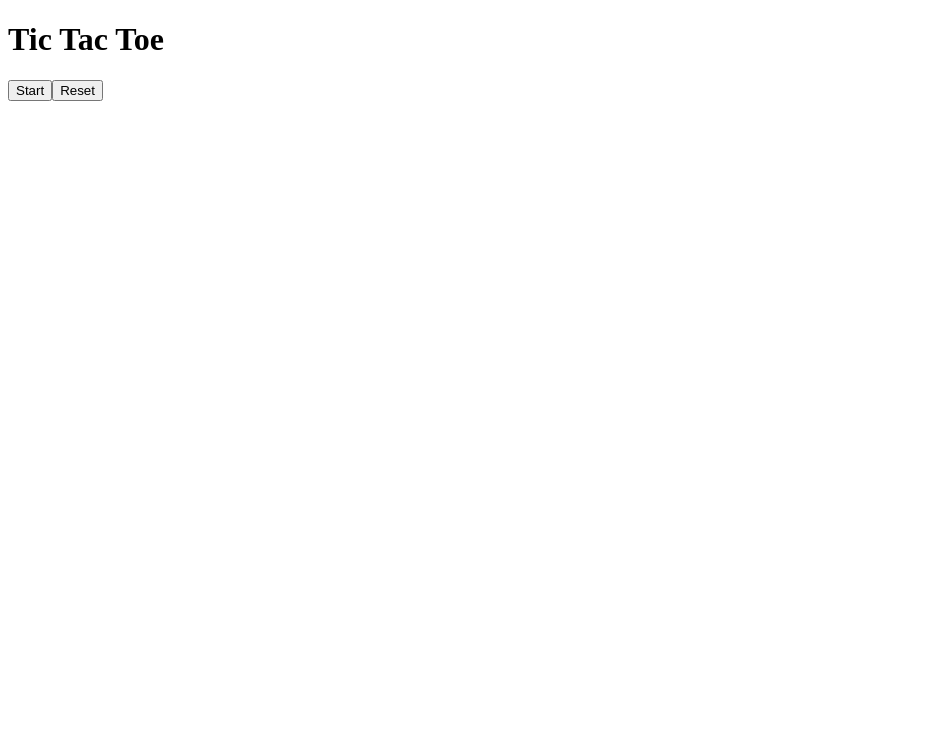
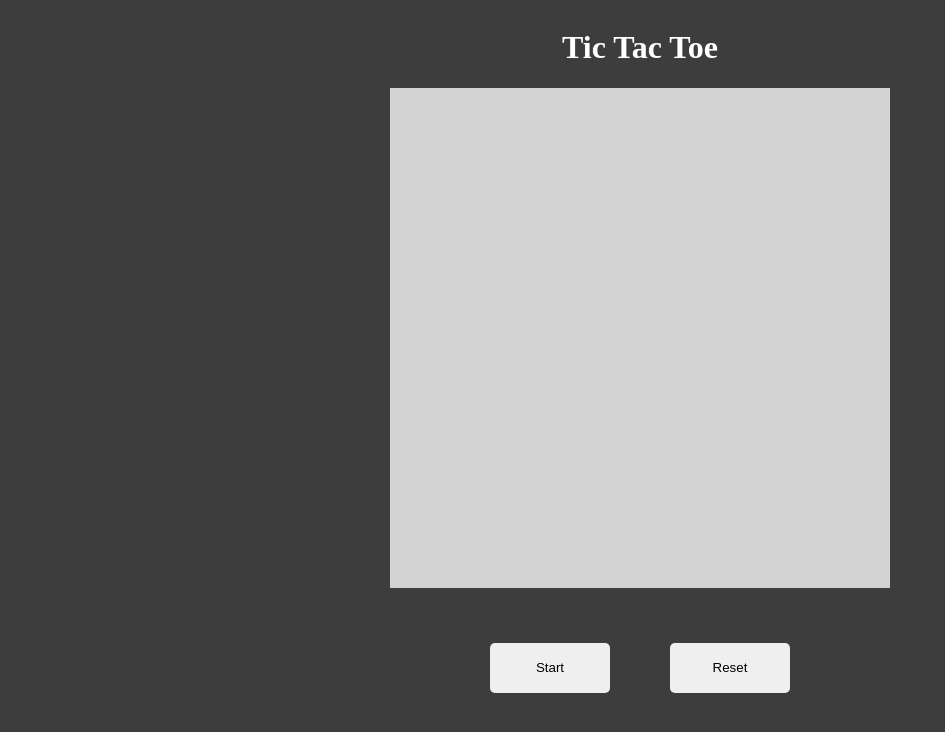
Before and after one commit to ChesterOM/tictac, a plain HTML site: page index.html in a window 1280 px wide. Shown: the whole page, without its empty margins (0-945 px from the left). Drawn offline with Linux system fonts and the light colour scheme.

Commit message:
Basic CSS styling

```diff
--- a/style.css
+++ b/style.css
@@ -0,0 +1,33 @@
+body{
+    display: flex;
+    justify-content: center;
+    align-items: center;
+    flex-direction: column;
+    background-color: rgba(0, 0, 0, 0.761);
+}
+
+h1 {
+    color: white;
+}
+
+#gameboard {
+    display: grid;
+    height: 500px;
+    width: 500px;
+    background-color: lightgray;
+    margin-bottom: 25px;
+    grid-template-columns: repeat(3, 1fr);
+}
+
+.square {
+    background-color: rgba(0, 255, 255, 0.557);
+    border: 1px black solid;
+}
+
+button {
+    height: 50px;
+    width: 120px;
+    margin: 30px;
+    border: none;
+    border-radius: 5px;
+}
```
Also changed, not shown: index.html (+0 -1 lines).
